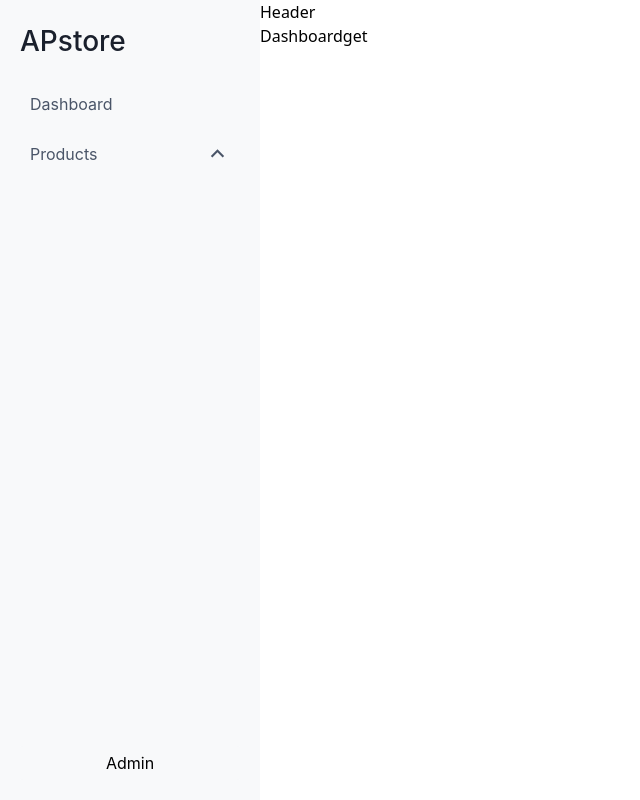
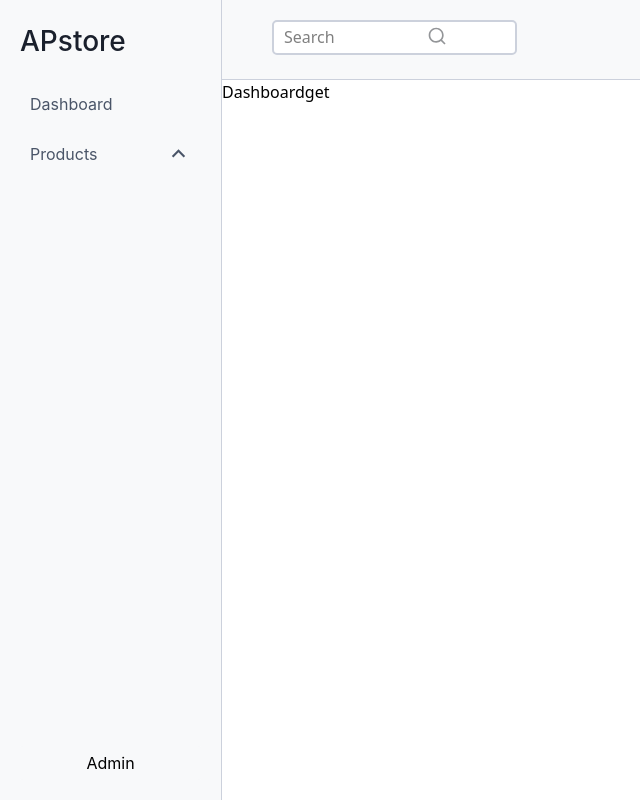
Before and after one commit to usershokhrukh/APstore, a Next.js app: page / in a window 1280 px wide. Shown: the whole page, without its empty margins (0-640 px from the left). Built offline with nearby package versions, Linux system fonts and the light colour scheme; a web font is replaced by a local one.

Commit message:
Component Header

```diff
--- a/src/app/page.modules.scss
+++ b/src/app/page.modules.scss
@@ -6,4 +6,9 @@
 }
 .page{
     display: flex;
+    &__main{
+        display: flex;
+        flex-direction: column;
+        width: 100%;
+    }
 }
--- a/src/components/header/Header.jsx
+++ b/src/components/header/Header.jsx
@@ -1,12 +1,51 @@
-"use client"
+"use client";
 
-import React from 'react'
-import "./header.modules.scss"
+import React, { useState } from "react";
+import "./header.modules.scss";
 
 const Header = () => {
+  const [active, setActive] = useState(false);
+  const [value, setValue] = useState("");
   return (
-    <div>Header</div>
-  )
-}
+    <div className="header">
+      <form className="header__div">
+        <input
+          type="text"
+          className="header__search"
+          value={value}
+          placeholder="Search"
+          onChange={(e) => setValue(e.target.value)}
+        />
+        {value ? (
+          <span
+            onClick={() => {
+              setValue("");
+            }}
+          >
+            <svg
+              className="header__svg header__svg2"
+              xmlns="http://www.w3.org/2000/svg"
+              viewBox="0 0 24 24"
+              fill="currentColor"
+            >
+              <path d="M21.7782 4H18.9411L14.4519 8.37097C13.7983 9.00497 12.9175 9.36038 11.9998 9.36038C11.0822 9.36038 10.2014 9.00497 9.54783 8.37097L5.06209 4H2.22266L8.12927 9.75399C10.269 11.8366 13.7357 11.8366 15.8739 9.75399L21.7782 4ZM2.22266 20H5.05095L9.55942 15.6151C10.2105 14.9842 11.088 14.6305 12.0021 14.6305C12.9163 14.6305 13.7938 14.9842 14.4449 15.6151L18.9518 20H21.7782L15.8581 14.2388C13.7264 12.1663 10.2729 12.1663 8.14279 14.2388L2.22266 20Z"></path>
+            </svg>
+          </span>
+        ) : (
+          <span>
+            <svg
+              className="header__svg"
+              xmlns="http://www.w3.org/2000/svg"
+              viewBox="0 0 24 24"
+              fill="currentColor"
+            >
+              <path d="M18.031 16.6168L22.3137 20.8995L20.8995 22.3137L16.6168 18.031C15.0769 19.263 13.124 20 11 20C6.032 20 2 15.968 2 11C2 6.032 6.032 2 11 2C15.968 2 20 6.032 20 11C20 13.124 19.263 15.0769 18.031 16.6168ZM16.0247 15.8748C17.2475 14.6146 18 12.8956 18 11C18 7.1325 14.8675 4 11 4C7.1325 4 4 7.1325 4 11C4 14.8675 7.1325 18 11 18C12.8956 18 14.6146 17.2475 15.8748 16.0247L16.0247 15.8748Z"></path>
+            </svg>
+          </span>
+        )}
+      </form>
+    </div>
+  );
+};
 
-export default Header
+export default Header;
--- a/src/components/header/header.modules.scss
+++ b/src/components/header/header.modules.scss
@@ -1 +1,29 @@
 @use "../../style/mixin.scss" as *;
+.header{
+  background-color: #f8f9fa;
+  width: 100%;
+  border-bottom: 1px solid #ccd1dc;
+  height: 80px;
+  padding: 20px 50px;
+  &__div{
+    position: relative;
+  }
+  &__svg{
+    position: absolute;
+    width: 20px;
+    top: 6px;
+    left: 155px;
+    color: #939598;
+  }
+  &__svg2{
+    color: black;
+  }
+  &__search{
+    padding-left: 10px;
+    padding-bottom: 2px;
+    height: 35px;
+    border-radius: 5px;
+    border: #ccd1dc solid 2px;
+    background-color: #fff;
+  }
+}
--- a/src/components/sidebar/sidebar.modules.scss
+++ b/src/components/sidebar/sidebar.modules.scss
@@ -8,9 +8,9 @@
   flex-direction: column;
   justify-content: space-between;
   padding: 20px;
+  border-right: 1px solid #ccd1dc;
   height: 100vh;
   box-sizing: border-box;
-
   &__top {
     display: flex;
     flex-direction: column;
```
